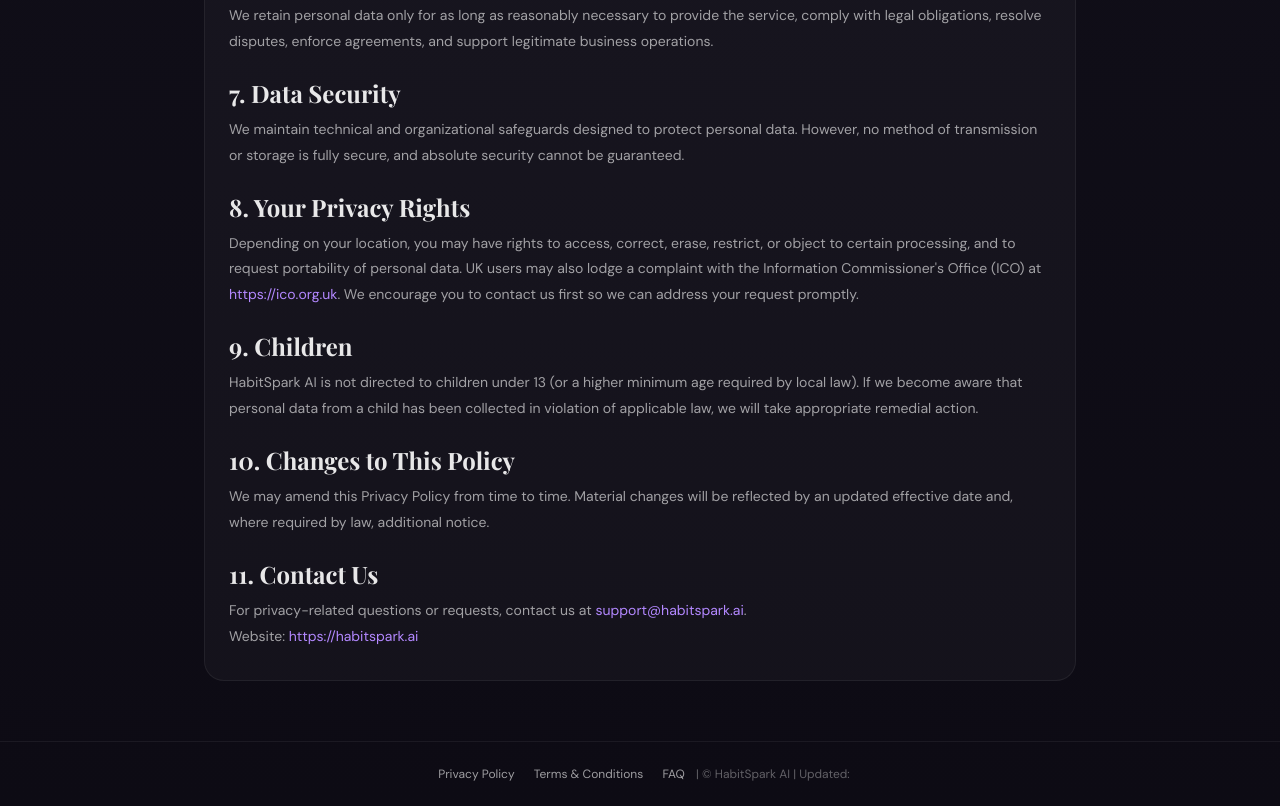
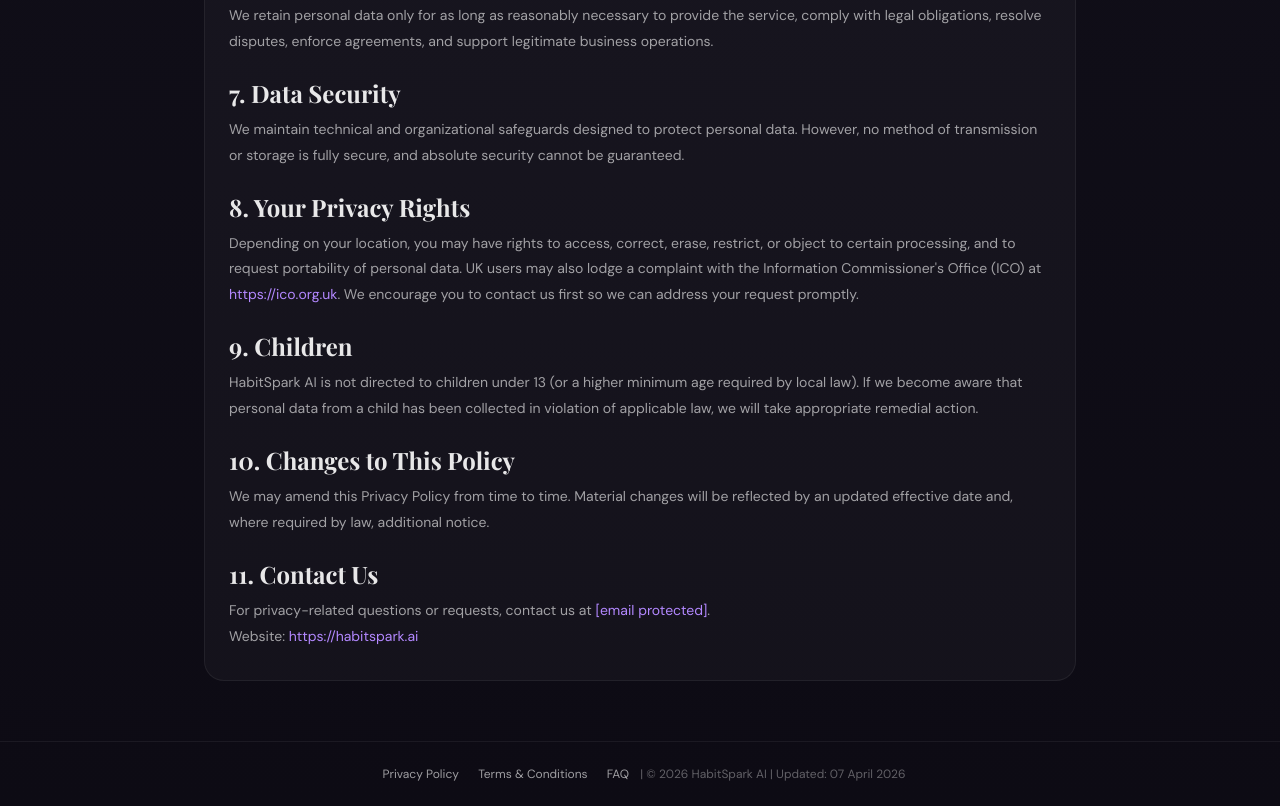
Before and after one commit to antzt1994-alt/habitspark-ai-official-, a website: page public/privacy-policy.html in a window 1280 px wide. Shown: the part 1091-1897 px from the top of the page. Drawn offline with nearby package versions, Linux system fonts and the light colour scheme.

Commit message:
Update privacy policy metadata and footer

```diff
--- a/public/privacy-policy.html
+++ b/public/privacy-policy.html
@@ -5,6 +5,11 @@
   <meta name="viewport" content="width=device-width, initial-scale=1.0">
   <title>Privacy Policy — HabitSpark AI</title>
   <meta name="description" content="Privacy Policy for HabitSpark AI.">
+  <meta property="og:title" content="Privacy Policy — HabitSpark AI">
+  <meta property="og:description" content="Privacy Policy for HabitSpark AI.">
+  <meta property="og:url" content="https://www.habitspark.ai/privacy-policy">
+  <meta property="og:image" content="https://www.habitspark.ai/images/habitspark-og.png">
+  <meta property="og:type" content="website">
   <link rel="preconnect" href="https://fonts.googleapis.com">
   <link href="https://fonts.googleapis.com/css2?family=Playfair+Display:wght@400;600;700&family=DM+Sans:wght@300;400;500;600;700&display=swap" rel="stylesheet">
   <style>
@@ -174,7 +179,7 @@
       <p>We may amend this Privacy Policy from time to time. Material changes will be reflected by an updated effective date and, where required by law, additional notice.</p>
 
       <h2>11. Contact Us</h2>
-      <p>For privacy-related questions or requests, contact us at <a href="mailto:support@habitspark.ai">support@habitspark.ai</a>.<br>
+      <p>For privacy-related questions or requests, contact us at <a href="/cdn-cgi/l/email-protection#7c0f090c0c130e083c141d1e15080f0c1d0e17521d15"><span class="__cf_email__" data-cfemail="35464045455a4741755d54575c41464554475e1b545c">[email&#160;protected]</span></a>.<br>
       Website: <a href="https://habitspark.ai">https://habitspark.ai</a></p>
     </article>
   </main>
@@ -187,6 +192,17 @@
     <span> | Updated: <span class="last-updated"></span></span>
   </footer>
 
-  <script data-cfasync="false" src="/cdn-cgi/scripts/5c5dd728/cloudflare-static/email-decode.min.js"></script><script>
+  <script data-cfasync="false" src="/cdn-cgi/scripts/5c5dd728/cloudflare-static/email-decode.min.js"></script>
+  <script>
     const now = new Date();
     document.getElementById('year').textContent = now.getFullYear();
+    document.querySelectorAll('.last-updated').forEach((el) => {
+      el.textContent = now.toLocaleDateString('en-GB', {
+        day: '2-digit',
+        month: 'long',
+        year: 'numeric'
+      });
+    });
+  </script>
+</body>
+</html>
```
